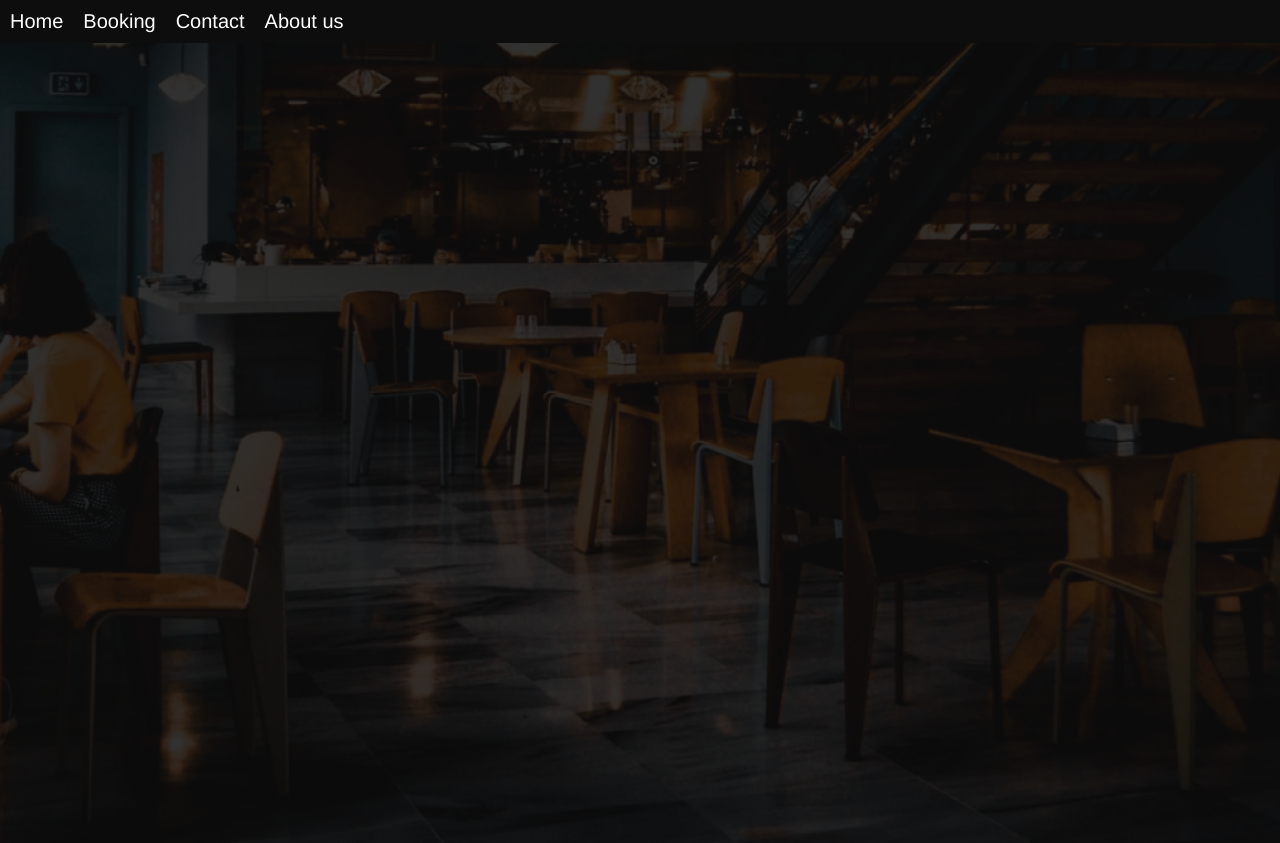
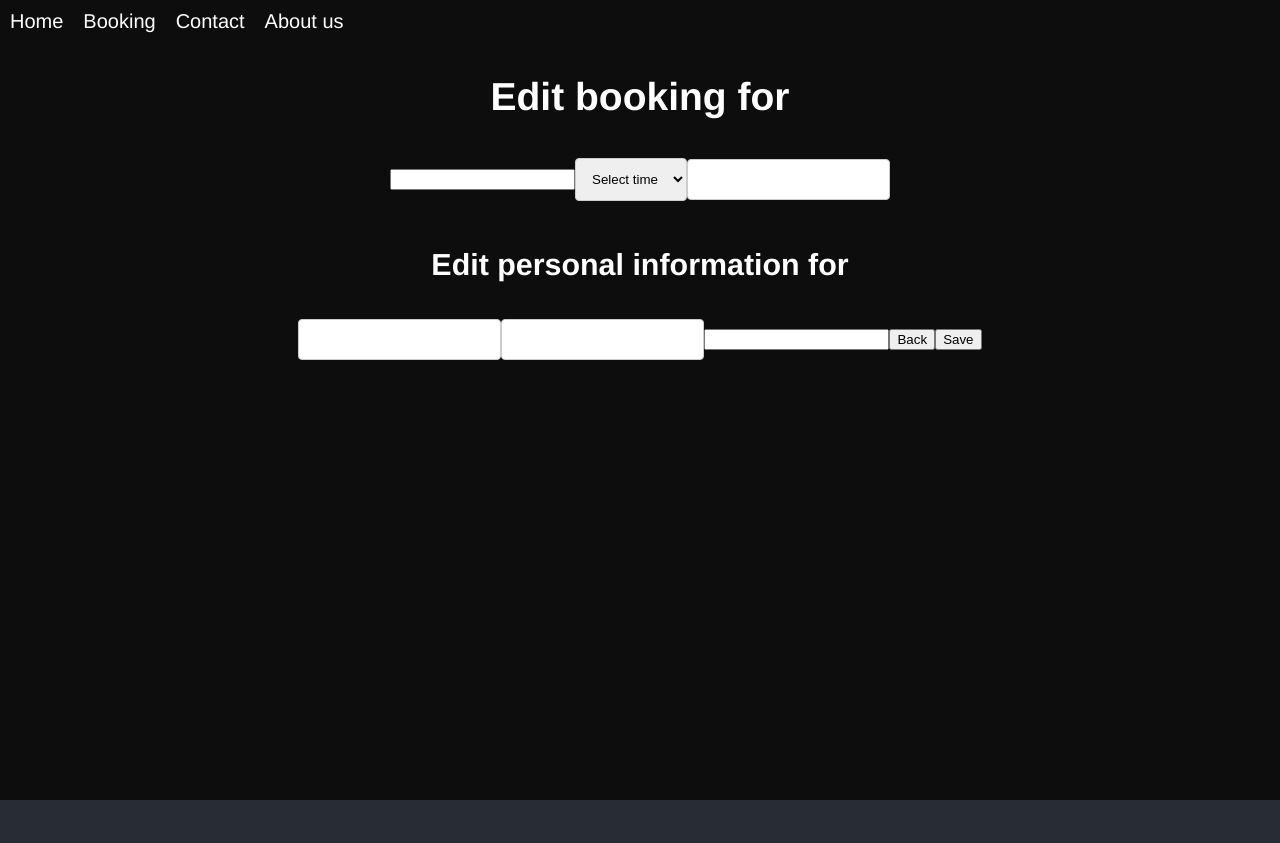
Before and after one commit to Alexandrhall/restaurant-app, a React (Create React App) app in the folder client/: page /admin/bookings/1/edit in a window 1280 px wide. After the commit the page ends 800 px from the top, so only its background shows below. Built offline with nearby package versions, Linux system fonts and the light colour scheme; no server answers.

Commit message:
Added edit form

```diff
--- a/client/src/components/pages/AdminEditBooking.tsx
+++ b/client/src/components/pages/AdminEditBooking.tsx
@@ -1,11 +1,69 @@
-import React from "react";
+import axios from "axios";
+import React, { useEffect, useState } from "react";
+import { useParams } from "react-router-dom";
+import { IBookings } from "../../models/IBookings";
 import "../../styles/editbooking.scss";
 export const AdminEditBooking = () => {
+  const [singleBooking, setSingleBooking] = useState<IBookings>();
+
+  const params = useParams();
+  const { id } = useParams();
+
+  useEffect(() => {
+    fetch("http://localhost:8000/admin/bookings/" + id)
+      .then((response) => response.json())
+      .then((data) => setSingleBooking(data));
+  }, []);
   return (
-    <div className="background">
-      <div className="single-booking-cnt">
-        <div className="single-booking-card"></div>
-      </div>
-    </div>
+    <form>
+      <h2>Edit booking for {singleBooking?.information.name}</h2>
+
+      <input
+        className="Something"
+        type="number"
+        name="persons"
+        value={singleBooking?.persons}
+      ></input>
+
+      <select className="Something" name="time" value={singleBooking?.time}>
+        <option value="" disabled selected>
+          Select time
+        </option>
+        <option value="18">18</option>
+        <option value="21">21</option>
+      </select>
+
+      <input
+        className="Something"
+        type="text"
+        name="date"
+        value={singleBooking?.date}
+      ></input>
+
+      <h3>Edit personal information for {singleBooking?.information.name}</h3>
+
+      <input
+        className="Something"
+        type="text"
+        name="name"
+        value={singleBooking?.information.name}
+      ></input>
+
+      <input
+        className="Something"
+        type="text"
+        name="email"
+        value={singleBooking?.information.email}
+      ></input>
+
+      <input
+        className="Something"
+        type="number"
+        name="phone"
+        value={singleBooking?.information.phone}
+      ></input>
+      <button className="Something">Back</button>
+      <button className="Something">Save</button>
+    </form>
   );
 };
--- a/client/src/components/pages/SingleBooking.tsx
+++ b/client/src/components/pages/SingleBooking.tsx
@@ -68,7 +68,10 @@ export const SingleBooking = () => {
               <div className="delete-button" onClick={deleteBooking}>
                 Delete
               </div>
-              <Link className="edit-button" to={"/admin/bookings/:id/edit"}>
+              <Link
+                className="edit-button"
+                to={"/admin/bookings/" + id + "/edit"}
+              >
                 Edit
               </Link>
             </div>
```
